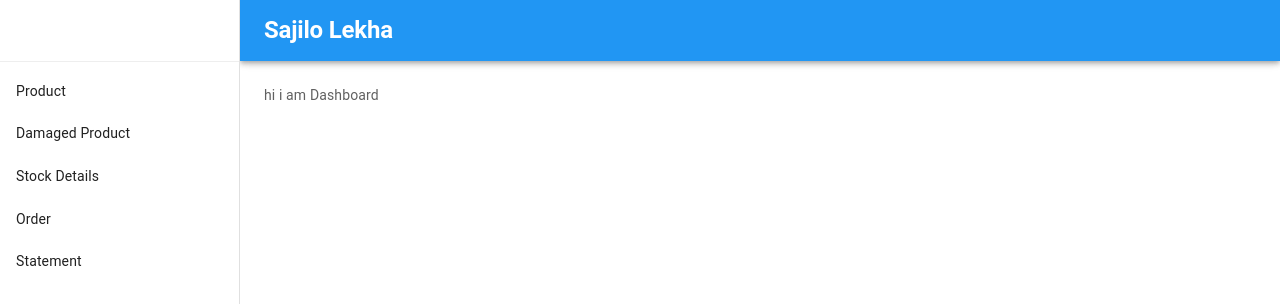
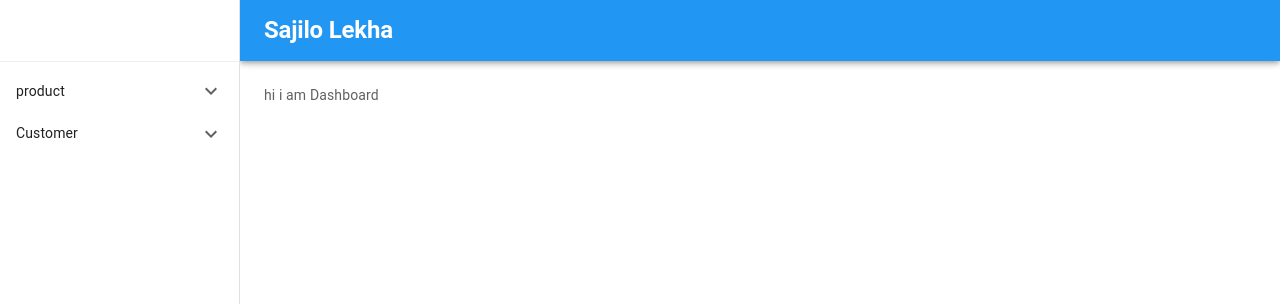
Before and after one commit to rishikeshkhakurel/sajilo-lekha-ku, a React (Create React App) app: page /dashboard in a window 1280 px wide. Shown: the top 304 px of the page. Built offline with nearby package versions, Linux system fonts and the light colour scheme.

Commit message:
side navbar onclick subcategory added

```diff
--- a/src/App.js
+++ b/src/App.js
@@ -1,9 +1,10 @@
-import { StyledEngineProvider } from "@mui/material";
+import { GlobalStyles, StyledEngineProvider } from "@mui/material";
 import React from "react";
 import AppRoutes from "./features/Routes";
 import CssBaseline from "@mui/material/CssBaseline";
-import { ThemeProvider } from '@mui/material/styles'
+import { ThemeProvider } from "@mui/material/styles";
 import theme from "./config/theme";
+import Globalstyle from "./config/style/GlobalStyle";
 
 function App() {
   return (
@@ -11,6 +12,7 @@ function App() {
       <StyledEngineProvider injectFirst>
         <ThemeProvider theme={theme()}>
           <CssBaseline />
+          <GlobalStyles styles={Globalstyle} />
           <AppRoutes />
         </ThemeProvider>
       </StyledEngineProvider>
--- /dev/null
+++ b/src/config/style/GlobalStyle.js
@@ -0,0 +1,7 @@
+const Globalstyle={
+    a:{
+        textDecoration:"none",
+    }
+}
+
+export default Globalstyle;
--- a/src/features/Element/AuthElement.js
+++ b/src/features/Element/AuthElement.js
@@ -1,6 +1,7 @@
 import {
   AppBar,
   Box,
+  Collapse,
   Divider,
   Drawer,
   IconButton,
@@ -11,14 +12,35 @@ import {
   Typography,
 } from "@mui/material";
 import MenuIcon from "@mui/icons-material/Menu";
-import React from "react";
-import { Outlet } from "react-router-dom";
+import React, { useState } from "react";
+import { Link, Outlet } from "react-router-dom";
+import KeyboardArrowDownIcon from "@mui/icons-material/KeyboardArrowDown";
 
 const drawerWidth = 240;
+
+const menu = [
+  {
+    name: "product",
+    subcategoty: [
+      { name: "Add Product", link: "/addproduct" },
+      { name: "Edit Product", link: "/editproduct" },
+      { name: "Delete Product", link: "/deleteproduct" },
+    ],
+  },
+  {
+    name: "Customer",
+    subcategoty: [
+      { name: "Add Customer", link: "/addcustomer" },
+      { name: "Edit Customer", link: "/editcustomer" },
+      { name: "Delete Customer", link: "/deletecustomer" },
+    ],
+  },
+];
 
 const AuthElement = (props) => {
   const { window } = props;
   const [mobileOpen, setMobileOpen] = React.useState(false);
+  const [collapse, setcollapse] = useState("");
 
   const handleDrawerToggle = () => {
     setMobileOpen(!mobileOpen);
@@ -32,17 +54,93 @@ const AuthElement = (props) => {
       </Toolbar>
       <Divider />
       <List>
-        {[
-          "Product",
+        {menu.map((category) => (
+          <React.Fragment key={category.name}>
+            <ListItem
+              onClick={(e) => {
+                if (collapse === category.name) {
+                  setcollapse("");
+                } else {
+                  setcollapse(category.name);
+                }
+              }}
+              button
+            >
+              <ListItemText>{category.name}</ListItemText>
+              <KeyboardArrowDownIcon
+                sx={
+                  collapse === category.name && { transform: "rotate(180deg)" }
+                }
+              />
+            </ListItem>
+            <Collapse
+              in={collapse === category.name}
+              unmountOnExit
+              timeout="auto"
+            >
+              <List disablePadding>
+                {category.subcategoty.map((subcategory) => (
+                  <Link to={subcategory.link} key={subcategory.name}>
+                    <ListItem button>
+                      <ListItemText button sx={{ pl: 4 }}>
+                        {subcategory.name}
+                      </ListItemText>
+                    </ListItem>
+                  </Link>
+                ))}
+              </List>
+            </Collapse>
+          </React.Fragment>
+        ))}
+        {/* "Product",
           "Damaged  Product",
           "Stock Details",
           "Order",
-          "Statement",
-        ].map((text, index) => (
-          <ListItem button key={text}>
-            <ListItemText primary={text} />
-          </ListItem>
-        ))}
+          "Statement", */}
+        {/* <ListItem button>
+          <ListItemText>Product</ListItemText>
+        </ListItem>
+        <Collapse in={true}>
+          <List disablePadding>
+            <ListItem button>
+              <ListItemText button sx={{ pl: 4 }}>
+                Add Product
+              </ListItemText>
+            </ListItem>
+            <ListItem button>
+              <ListItemText button sx={{ pl: 4 }}>
+                Delete Product
+              </ListItemText>
+            </ListItem>
+            <ListItem button>
+              <ListItemText button sx={{ pl: 4 }}>
+                Edit Product
+              </ListItemText>
+            </ListItem>
+          </List>
+        </Collapse> */}
+        {/* <ListItem button>
+          <ListItemText>Customer</ListItemText>
+        </ListItem>
+        <Collapse in={true}>
+          <List disablePadding>
+            <ListItem button>
+              <ListItemText button sx={{ pl: 4 }}>
+                Add Product
+              </ListItemText>
+            </ListItem>
+            <ListItem button>
+              <ListItemText button sx={{ pl: 4 }}>
+                Delete Product
+              </ListItemText>
+            </ListItem>
+            <ListItem button>
+              <ListItemText button sx={{ pl: 4 }}>
+                Edit Product
+              </ListItemText>
+            </ListItem>
+          </List>
+        </Collapse> */}
       </List>
     </div>
   );
@@ -120,8 +218,8 @@ const AuthElement = (props) => {
           width: { sm: `calc(100% - ${drawerWidth}px)` },
         }}
       >
-        <Toolbar/>
-        <Outlet/>
+        <Toolbar />
+        <Outlet />
       </Box>
     </Box>
   );
--- a/src/features/login/Login.js
+++ b/src/features/login/Login.js
@@ -4,8 +4,10 @@ import { Button, TextField } from "@mui/material";
 import loginValidate from "./loginValidate";
 import axios from "axios";
 import http_config from "../../config/httpconfig/http_config";
+import { useNavigate } from "react-router-dom";
 
 export default function Login() {
+  const navigate = useNavigate();
   const [loginValue, setLoginValue] = useState({
     userName: "",
     password: "",
@@ -36,6 +38,12 @@ export default function Login() {
         .post(http_config.BASE_URL + "/auth/login", formValue)
         .then((resp) => {
           console.log(resp);
+          if (resp.data.login) {
+            navigate("/dashboard");
+            localStorage.setItem('login',resp.data.login);
+            localStorage.setItem('accessToken',resp.data.accessToken);
+            localStorage.setItem('refreshToken',resp.data.refreshToken);
+          }
         });
     }
   };
@@ -67,6 +75,7 @@ export default function Login() {
             variant="standard"
             name="password"
             label="Password"
+            type="password"
             placeholder="Enter password"
             style={styleTextField}
             onChange={handleOnChange}
```
